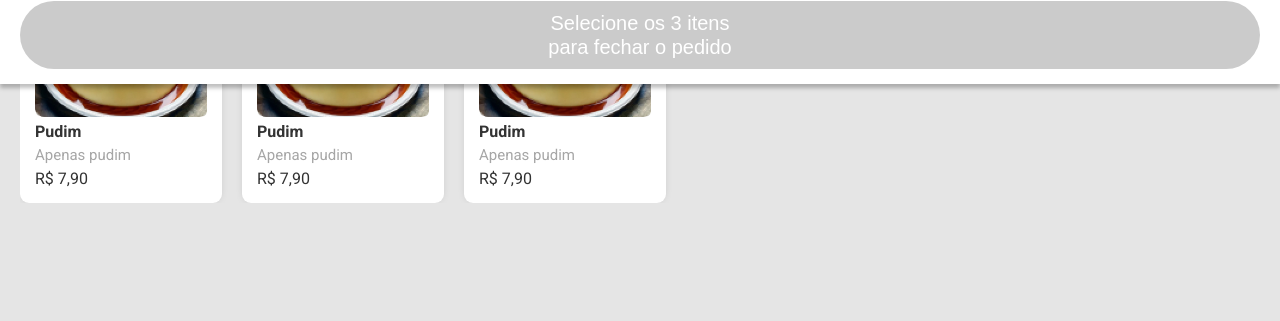
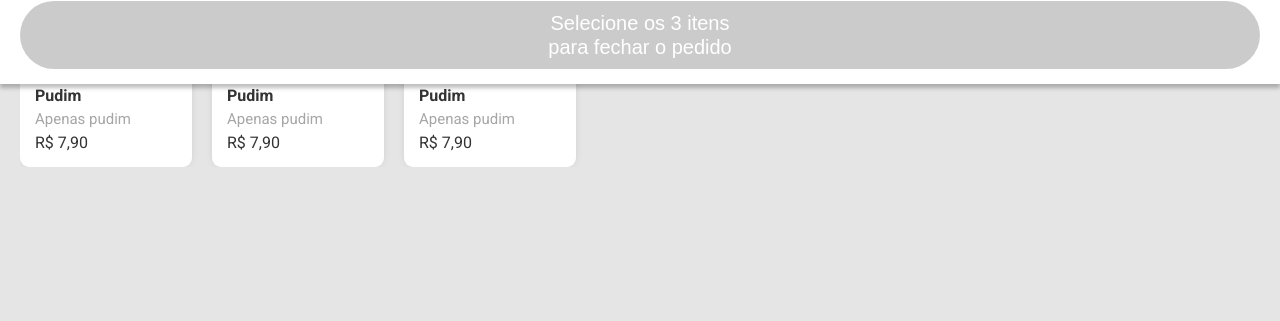
Before and after one commit to RuanFailache/Foodcamp, a React app: page / in a window 1280 px wide. Shown: the part 716-1037 px from the top of the page. After the commit the page ends 1001 px from the top, so only its background shows below. Built offline with nearby package versions, Linux system fonts and the light colour scheme.

Commit message:
some changes on css

```diff
--- a/public/css/style.css
+++ b/public/css/style.css
@@ -66,6 +66,7 @@ main {
 .products .product {
   display: block;
   background-color: white;
+  width: 172px;
   padding: 15px;
   border-radius: 9px;
   box-shadow: 0 0 10px -4px rgba(0, 0, 0, .25);
@@ -74,7 +75,7 @@ main {
 .products .product img {
   display: inherit;
   object-fit: cover;
-  width: 172px;
+  width: 142px;
 }
 
 .products .product strong,
```
